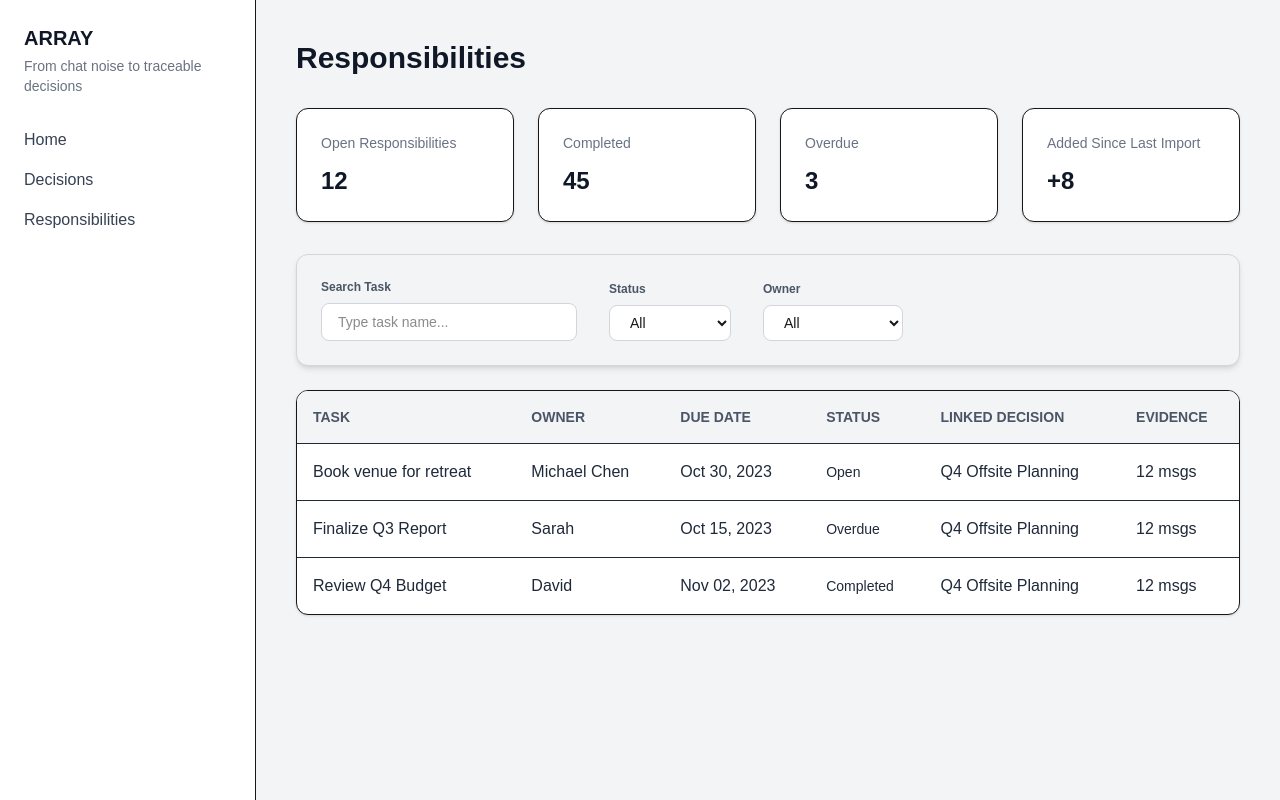
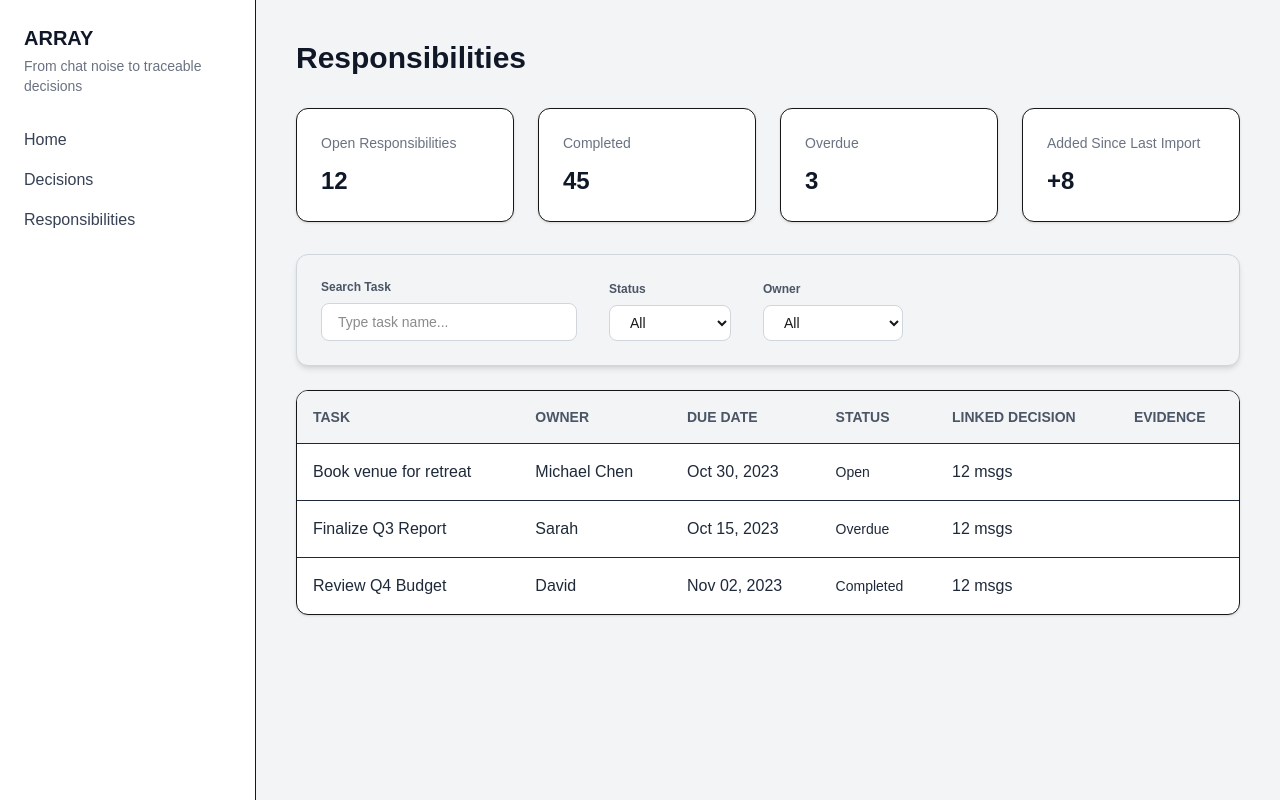
Before and after one commit to angel-sareena-sandeep/array-decisionops, a Next.js app: page /responsibilities in a window 1280 px wide. Built offline with nearby package versions, Linux system fonts and the light colour scheme.

Commit message:
Removed Linked Decisions column from responsibilities page

```diff
--- a/app/(main)/responsibilities/page.tsx
+++ b/app/(main)/responsibilities/page.tsx
@@ -181,7 +181,7 @@ const filteredTasks = tasks.filter((task) => {
                   <td className="p-4">{task.owner}</td>
                   <td className="p-4">{task.due}</td>
                   <td className="p-4 text-sm">{task.status}</td>
-                  <td className="p-4">{task.linkedDecision}</td>
+
                   <td className="p-4">{task.evidenceCount} msgs</td>
                 </tr>
               ))}
```
